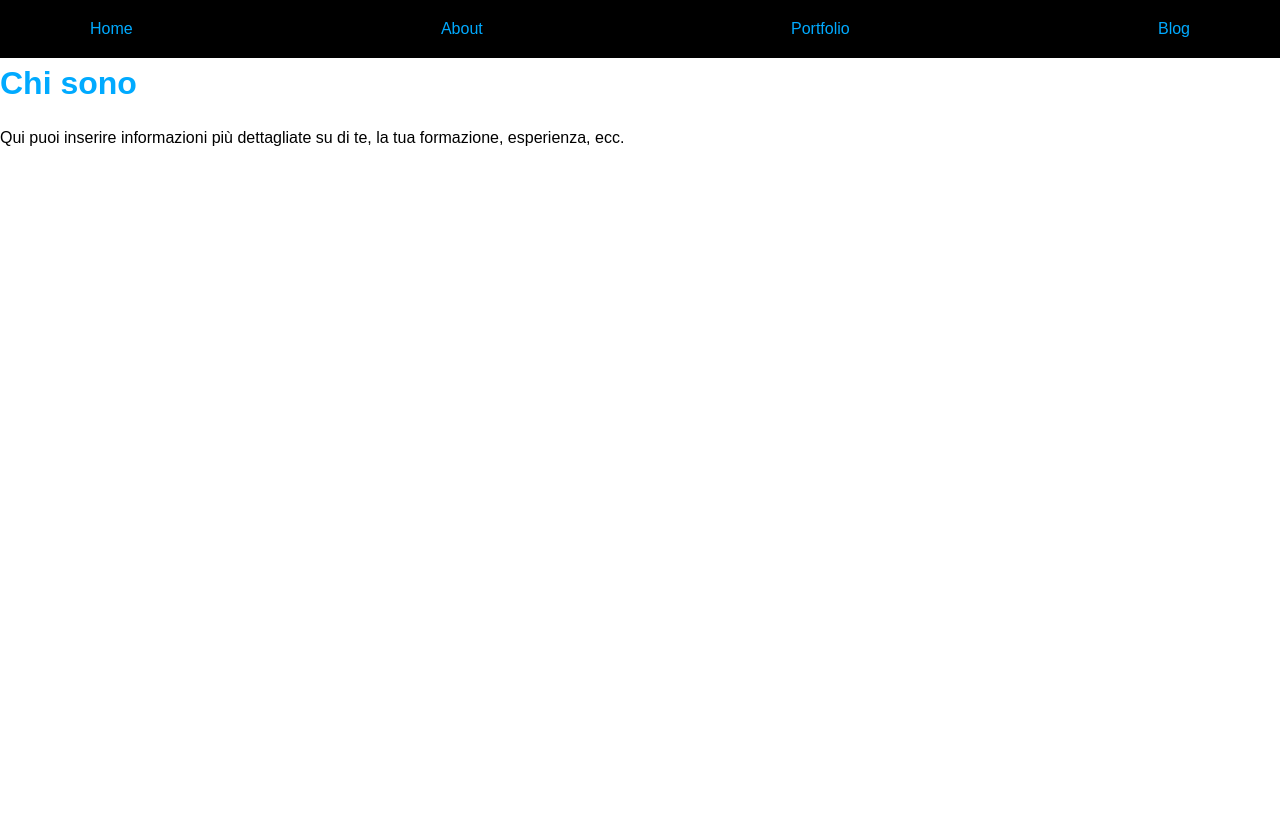
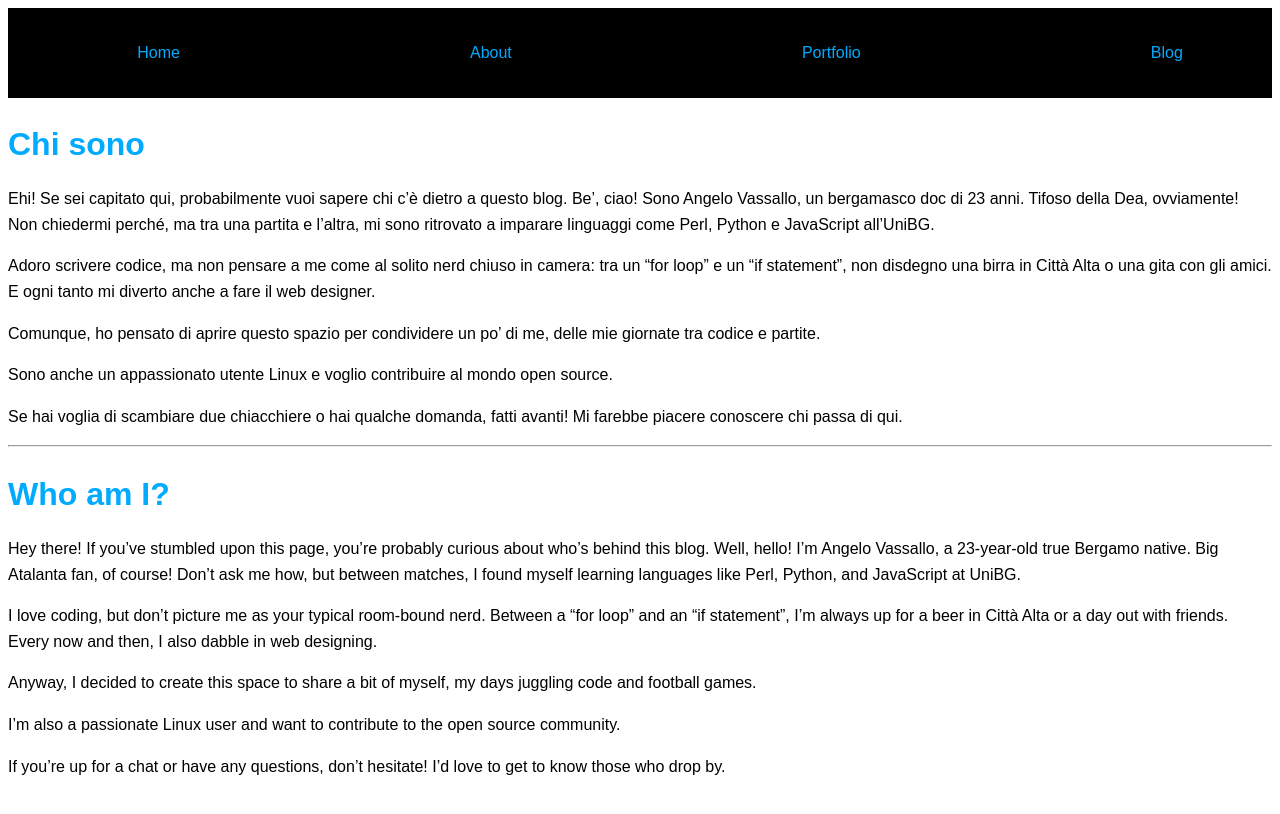
Before and after one commit to angelovassallo/angelovassallo.github.io, a Jekyll site: the page built from about/index.md, in a window 1280 px wide. Shown: the top 814 px of the page. Built offline with Jekyll 4.4.1, drawn with Linux system fonts in a browser that asks for light colours.

Commit message:
Content 1

```diff
--- a/about/index.md
+++ b/about/index.md
@@ -5,4 +5,26 @@ title: About
 
 # Chi sono
 
-Qui puoi inserire informazioni più dettagliate su di te, la tua formazione, esperienza, ecc.
+Ehi! Se sei capitato qui, probabilmente vuoi sapere chi c'è dietro a questo blog. Be', ciao! Sono Angelo Vassallo, un bergamasco doc di 23 anni. Tifoso della Dea, ovviamente! Non chiedermi perché, ma tra una partita e l'altra, mi sono ritrovato a imparare linguaggi come Perl, Python e JavaScript all'UniBG.
+
+Adoro scrivere codice, ma non pensare a me come al solito nerd chiuso in camera: tra un "for loop" e un "if statement", non disdegno una birra in Città Alta o una gita con gli amici. E ogni tanto mi diverto anche a fare il web designer.
+
+Comunque, ho pensato di aprire questo spazio per condividere un po' di me, delle mie giornate tra codice e partite.
+
+Sono anche un appassionato utente Linux e voglio contribuire al mondo open source.
+
+Se hai voglia di scambiare due chiacchiere o hai qualche domanda, fatti avanti! Mi farebbe piacere conoscere chi passa di qui.
+
+------------------------------------------------
+
+# Who am I?
+
+Hey there! If you've stumbled upon this page, you're probably curious about who's behind this blog. Well, hello! I'm Angelo Vassallo, a 23-year-old true Bergamo native. Big Atalanta fan, of course! Don't ask me how, but between matches, I found myself learning languages like Perl, Python, and JavaScript at UniBG.
+
+I love coding, but don't picture me as your typical room-bound nerd. Between a "for loop" and an "if statement", I'm always up for a beer in Città Alta or a day out with friends. Every now and then, I also dabble in web designing.
+
+Anyway, I decided to create this space to share a bit of myself, my days juggling code and football games.
+
+I'm also a passionate Linux user and want to contribute to the open source community.
+
+If you're up for a chat or have any questions, don't hesitate! I'd love to get to know those who drop by.
--- a/css/stili.css
+++ b/css/stili.css
@@ -1,7 +1,5 @@
 /* Reset di base per rimuovere margini e padding predefiniti */
 * {
-    margin: 0;
-    padding: 0;
     box-sizing: border-box;
 }
 
```
Also changed, not shown: _posts/2023-10-07-il-mio-primo-post.md (+4 -2 lines), index.md (+5 -4 lines).
